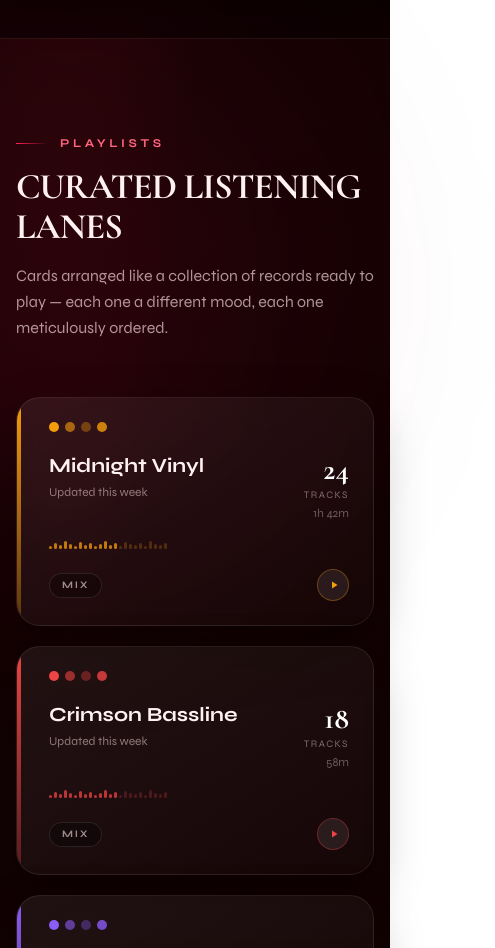
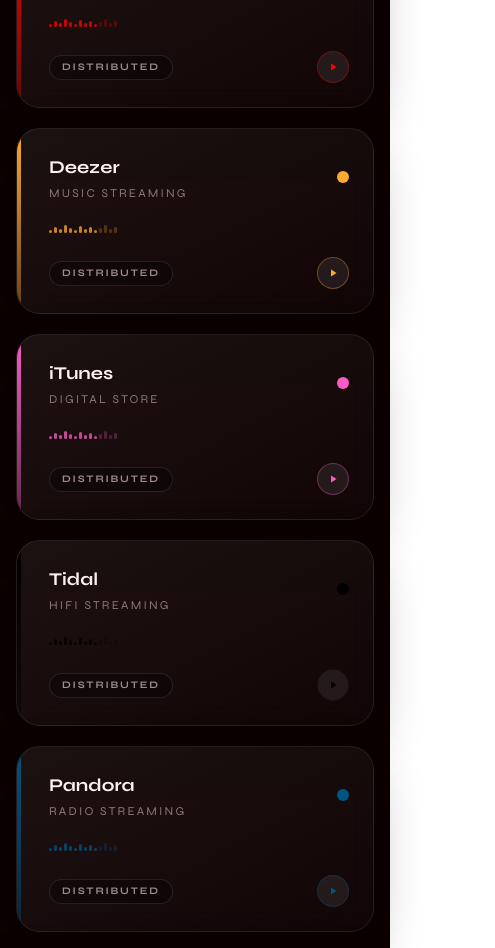
Before and after one commit to SurajAdhikari01/sanks, a React (Vite) app: page / in a window 390 px wide. Shown: the part 3380-4328 px from the top of the page, 495 px wide, since content can reach past the window. Built offline with nearby package versions, Linux system fonts and the light colour scheme.

Commit message:
feat: update platforms section with new streaming services and enhance layout

```diff
--- a/src/App.jsx
+++ b/src/App.jsx
@@ -23,11 +23,28 @@
   { id: "mypicks", label: "My Picks" },
   { id: "platforms", label: "Platforms" },
 ];
-
+const platforms = [
+  { name: "Spotify", type: "Music Streaming", accent: "#1DB954" },
+  { name: "Apple Music", type: "Music Streaming", accent: "#FA243C" },
+  { name: "YouTube Music", type: "Music Streaming", accent: "#FF0000" },
+  { name: "Deezer", type: "Music Streaming", accent: "#FEAA2D" },
+  { name: "iTunes", type: "Digital Store", accent: "#FB5BC5" },
+  { name: "Tidal", type: "HiFi Streaming", accent: "#000000" },
+  { name: "Pandora", type: "Radio Streaming", accent: "#005483" },
+  { name: "Amazon Music", type: "Music Streaming", accent: "#00A8E1" },
+  { name: "Instagram", type: "Social Platform", accent: "#E1306C" },
+  { name: "Facebook", type: "Social Platform", accent: "#1877F2" },
+  { name: "TikTok", type: "Social Platform", accent: "#25F4EE" },
+  { name: "JioSaavn", type: "Music Streaming", accent: "#1ED760" },
+  { name: "Tencent Music", type: "Music Streaming", accent: "#2A5CAA" },
+  { name: "Anghami", type: "Music Platform", accent: "#FF4FA3" },
+  { name: "Boomplay", type: "Music Streaming", accent: "#F6A800" },
+  { name: "Aparat", type: "Video Platform", accent: "#FF6A00" },
+];
 const quickStats = [
-  { label: "Daily Listeners", value: "1.3M", sub: "across platforms" },
-  { label: "Curated Playlists", value: "480+", sub: "and growing" },
-  { label: "Live Sessions", value: "95", sub: "this year" },
+  { label: "Monthly Listeners", value: "1.3M+", sub: "across platforms" },
+  { label: "Remakes", value: "25+", sub: "and growing" },
+  { label: "Streams", value: "10M+", sub: "this year" },
 ];
 
 const featuredArtists = [
@@ -579,7 +596,7 @@
 
         <section
           id="mypicks"
-          className="scroll-mt-36 relative py-24 sm:py-32 bg-linear-to-b from-[#DB5900]/10 to-[#0C0102]"
+          className="scroll-mt-36 h-[100vh] relative py-24 sm:py-32 bg-linear-to-b from-[#DB5900]/10 to-[#0C0102]"
         >
           <div className="pointer-events-none absolute inset-0">
             <div className="absolute left-0 top-1/2 h-[450px] w-[450px] -translate-y-1/2 rounded-full bg-rose-900/14 blur-[130px]" />
@@ -679,110 +696,82 @@
           </div>
         </section>
 
-        {/* ═══════════════════ PLAYLISTS ═══════════════════ */}
         <section
-          id="playlists"
-          className="scroll-mt-36 relative border-t border-white/[0.06] py-24 sm:py-32"
+          id="platforms"
+          className="scroll-mt-36 relative bg-[#0D0102] py-24 sm:py-32"
         >
           <div className="pointer-events-none absolute inset-0">
-            <div className="absolute right-1/4 top-0 h-[500px] w-[500px] rounded-full bg-rose-900/14 blur-[110px]" />
+            <div className="absolute right-1/4 top-30 h-[500px] w-[500px] rounded-full bg-rose-900/14 blur-[110px]" />
           </div>
 
           <div className="relative mx-auto max-w-7xl px-4 sm:px-8 lg:px-12">
             <SectionHeading
-              kicker="Playlists"
-              title="Curated listening lanes"
-              description="Cards arranged like a collection of records ready to play — each one a different mood, each one meticulously ordered."
+              kicker="Platforms"
+              title="Where the sound lives"
+              description="Every release is distributed across major streaming, social, and discovery platforms — connecting music to listeners everywhere."
             />
 
-            <div className="mt-14 grid gap-5 sm:grid-cols-2">
-              {featuredPlaylists.map((list) => (
+            <div className="mt-14 grid gap-5 sm:grid-cols-2 lg:grid-cols-3">
+              {platforms.map((p) => (
                 <article
-                  key={list.name}
+                  key={p.name}
                   className="sanks-card group relative overflow-hidden rounded-3xl border border-white/[0.08] bg-gradient-to-br from-white/[0.07] to-white/[0.02] shadow-[0_20px_50px_rgba(0,0,0,0.28)] backdrop-blur-md"
                 >
-                  {/* Left accent bar */}
+                  {/* Accent bar */}
                   <div
                     className="absolute bottom-0 left-0 top-0 w-1 rounded-l-3xl"
                     style={{
-                      background: `linear-gradient(to bottom, ${list.accent}, ${list.accent}44)`,
+                      background: `linear-gradient(to bottom, ${p.accent}, ${p.accent}55)`,
                     }}
                   />
 
                   <div className="p-6 pl-8">
-                    {/* Dot row */}
-                    <div className="mb-5 flex gap-1.5">
-                      {[1, 0.6, 0.35, 0.8].map((op, i) => (
+                    <div className="flex items-center justify-between">
+                      <div>
+                        <p className="text-lg font-bold text-rose-50">
+                          {p.name}
+                        </p>
+                        <p className="mt-1 text-xs uppercase tracking-[0.18em] text-rose-100/50">
+                          {p.type}
+                        </p>
+                      </div>
+
+                      {/* dot indicator */}
+                      <div
+                        className="h-3 w-3 rounded-full"
+                        style={{ background: p.accent }}
+                      />
+                    </div>
+
+                    {/* mini waveform */}
+                    <div className="mt-6 flex items-end gap-[2px]">
+                      {PLAYLIST_WAVE.slice(0, 14).map((h, i) => (
                         <div
                           key={i}
-                          className="h-2.5 w-2.5 rounded-full"
-                          style={{ background: list.accent, opacity: op }}
-                        />
-                      ))}
-                    </div>
-
-                    <div className="flex items-start justify-between gap-4">
-                      <div>
-                        <p className="text-xl font-bold text-rose-50">
-                          {list.name}
-                        </p>
-                        <p className="mt-1 text-xs text-rose-100/50">
-                          Updated this week
-                        </p>
-                      </div>
-                      <div className="shrink-0 text-right">
-                        <p
-                          className="text-3xl font-black text-white"
-                          style={{ fontFamily: "var(--font-display)" }}
-                        >
-                          {list.tracks}
-                        </p>
-                        <p
-                          className="text-[10px] uppercase tracking-[0.15em] text-rose-100/45"
-                          style={{ fontFamily: "var(--font-ui)" }}
-                        >
-                          tracks
-                        </p>
-                        <p className="mt-0.5 text-xs text-rose-100/35">
-                          {list.duration}
-                        </p>
-                      </div>
-                    </div>
-
-                    {/* Playlist waveform / playback bar */}
-                    <div className="mt-5 flex items-end gap-[2px]">
-                      {PLAYLIST_WAVE.map((h, i) => (
-                        <div
-                          key={i}
-                          className="w-[3px] rounded-full transition-opacity duration-300"
+                          className="w-[3px] rounded-full"
                           style={{
                             height: `${h}px`,
-                            background: list.accent,
-                            opacity: i < 14 ? 0.75 : 0.22,
+                            background: p.accent,
+                            opacity: i < 10 ? 0.75 : 0.25,
                           }}
                         />
                       ))}
                     </div>
 
-                    {/* "Mix" tag */}
-                    <div className="mt-5 flex items-center justify-between">
-                      <span
-                        className="rounded-full border border-white/10 bg-black/30 px-3 py-1 text-[10px] font-bold uppercase tracking-[0.18em] text-rose-100/60"
-                        style={{ fontFamily: "var(--font-ui)" }}
-                      >
-                        Mix
+                    <div className="mt-6 flex items-center justify-between">
+                      <span className="rounded-full border border-white/10 bg-black/30 px-3 py-1 text-[10px] font-bold uppercase tracking-[0.18em] text-rose-100/60">
+                        Distributed
                       </span>
-                      {/* Play circle */}
+
                       <button
-                        className="flex h-8 w-8 items-center justify-center rounded-full border border-white/15 bg-white/[0.08] transition-all hover:bg-white/15 hover:scale-105"
-                        aria-label={`Play ${list.name}`}
-                        style={{ borderColor: `${list.accent}50` }}
+                        className="flex h-8 w-8 items-center justify-center rounded-full border border-white/15 bg-white/[0.08] transition-all hover:scale-105 hover:bg-white/15"
+                        style={{ borderColor: `${p.accent}55` }}
                       >
                         <svg
                           viewBox="0 0 24 24"
                           fill="currentColor"
-                          className="ml-0.5 h-3 w-3"
-                          style={{ color: list.accent }}
+                          className="h-3 w-3"
+                          style={{ color: p.accent }}
                         >
                           <path d="M8 5v14l11-7z" />
                         </svg>
@@ -790,103 +779,15 @@
                     </div>
                   </div>
 
-                  {/* Hover glow */}
+                  {/* hover glow */}
                   <div
                     className="pointer-events-none absolute inset-0 rounded-3xl opacity-0 transition-opacity duration-500 group-hover:opacity-100"
                     style={{
-                      background: `radial-gradient(circle at 0% 50%, ${list.accent}18, transparent 55%)`,
+                      background: `radial-gradient(circle at 0% 50%, ${p.accent}22, transparent 60%)`,
                     }}
                   />
                 </article>
               ))}
-            </div>
-          </div>
-        </section>
-
-        {/* ═══════════════════ LIVE ═══════════════════ */}
-        <section
-          id="live"
-          className="scroll-mt-36 relative border-t border-white/[0.06] py-24 sm:py-32"
-        >
-          <div className="pointer-events-none absolute inset-0">
-            {/* Horizontal accent glow at top */}
-            <div className="absolute inset-x-0 top-0 h-px bg-gradient-to-r from-transparent via-rose-500/45 to-transparent" />
-            <div className="absolute left-1/2 top-0 h-[600px] w-[600px] -translate-x-1/2 rounded-full bg-rose-900/16 blur-[130px]" />
-          </div>
-
-          <div className="relative mx-auto max-w-7xl px-4 sm:px-8 lg:px-12">
-            <SectionHeading
-              kicker="Live"
-              title="Studio moments and release nights"
-              description="Broadcasts feel like events instead of blocks of text, with strong contrast and a richer visual rhythm."
-            />
-
-            <div className="mt-14 overflow-hidden rounded-[2rem] border border-white/[0.09] bg-gradient-to-br from-white/[0.08] to-white/[0.02] shadow-[0_32px_80px_rgba(0,0,0,0.38)] backdrop-blur-md">
-              {/* Top status bar */}
-              <div className="flex items-center justify-between border-b border-white/[0.07] px-6 py-4 sm:px-8">
-                <div className="flex items-center gap-3">
-                  <span
-                    className="h-2.5 w-2.5 rounded-full bg-rose-500"
-                    style={{
-                      animation: "sanks-pulse-dot 1.4s ease-in-out infinite",
-                      boxShadow: "0 0 8px rgba(244,63,94,0.8)",
-                    }}
-                  />
-                  <span
-                    className="text-xs font-bold uppercase tracking-[0.24em] text-rose-300"
-                    style={{ fontFamily: "var(--font-ui)" }}
-                  >
-                    Live Now
-                  </span>
-                </div>
-                <div className="flex items-center gap-2">
-                  <span className="h-1.5 w-1.5 rounded-full bg-white/30" />
-                  <span className="h-1.5 w-1.5 rounded-full bg-white/20" />
-                  <span
-                    className="ml-2 rounded-full border border-white/10 bg-black/30 px-3 py-1 text-[10px] font-bold uppercase tracking-[0.16em] text-rose-100/55"
-                    style={{ fontFamily: "var(--font-ui)" }}
-                  >
-                    Studio Stream
-                  </span>
-                </div>
-              </div>
-
-              <div className="grid gap-8 p-6 sm:p-8 lg:grid-cols-[1.15fr_0.85fr] lg:p-12">
-                {/* Left content */}
-                <div>
-                  <h4
-                    className="text-3xl font-black uppercase leading-tight text-rose-50 sm:text-4xl lg:text-5xl"
-                    style={{ fontFamily: "var(--font-display)" }}
-                  >
-                    Designed for live performances, premieres, and fan sessions.
-                  </h4>
-                  <p className="mt-5 max-w-lg leading-relaxed text-rose-100/65">
-                    Broadcasts feel like events instead of blocks of text, with
-                    strong contrast and a richer visual rhythm.
-                  </p>
-                  <div className="mt-8">
-                    <WaveformBars color="rgba(244,63,94,0.65)" />
-                  </div>
-                </div>
-
-                {/* Live moment cards */}
-                <div className="grid gap-3 sm:grid-cols-2">
-                  {liveMoments.map((moment) => (
-                    <div
-                      key={moment.label}
-                      className="sanks-card flex items-center gap-3 rounded-2xl border border-white/[0.08] bg-black/25 px-4 py-4"
-                    >
-                      <span className="text-xl">{moment.icon}</span>
-                      <span
-                        className="text-sm font-semibold uppercase tracking-[0.14em] text-rose-100/75"
-                        style={{ fontFamily: "var(--font-ui)" }}
-                      >
-                        {moment.label}
-                      </span>
-                    </div>
-                  ))}
-                </div>
-              </div>
             </div>
           </div>
         </section>
```
